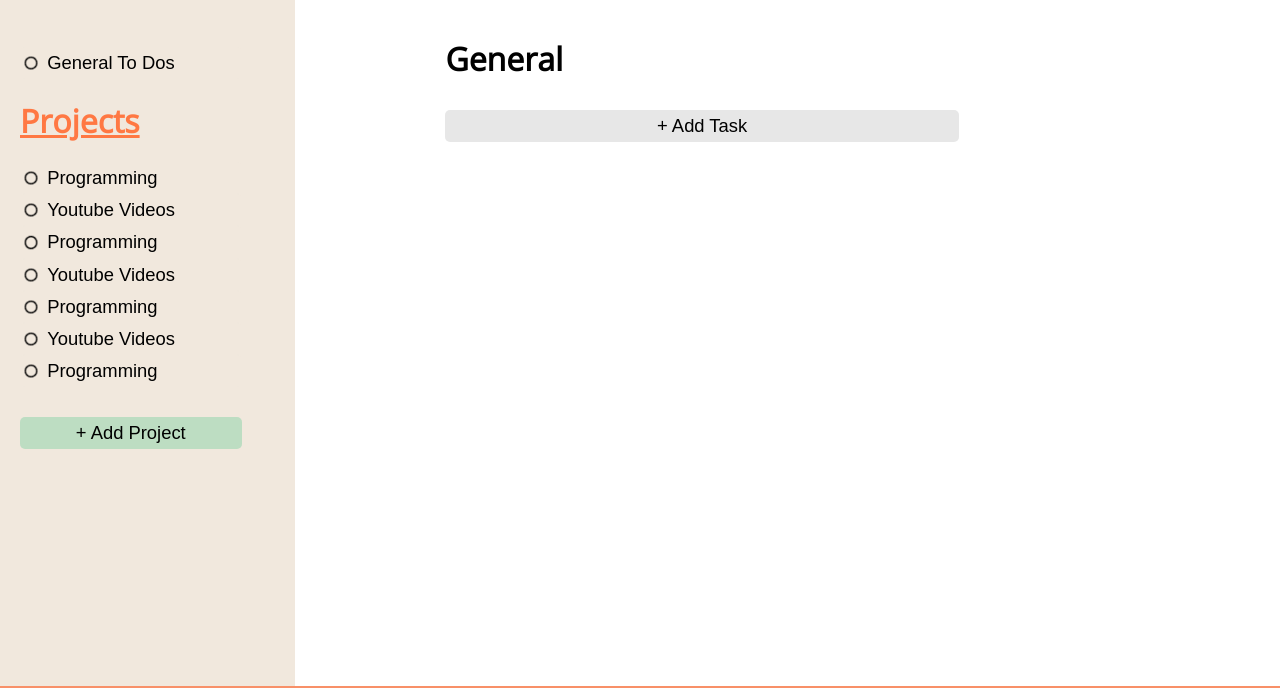
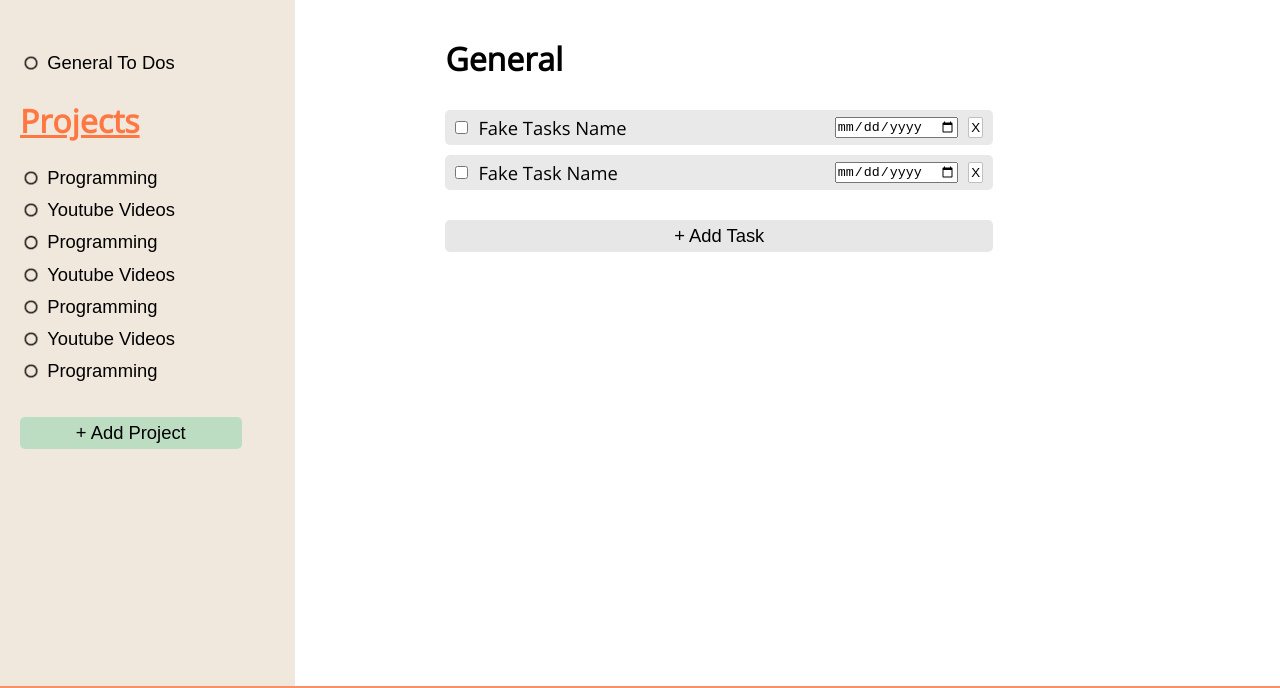
Before and after one commit to scott-hall7/todolist, a website built with webpack: page dist/index.html in a window 1280 px wide. Shown: the part 72-760 px from the top of the page. Built offline with nearby package versions, Linux system fonts and the light colour scheme; a web font is replaced by a local one.

Commit message:
adding task styling, finalized html and css styling

```diff
--- a/dist/index.html
+++ b/dist/index.html
@@ -34,7 +34,7 @@
               />General To Dos
             </button>
             <h1>Projects</h1>
-              <div id="projects"></div>
+              <div id="projects"> <!-- Where Projects will be added-->
                 <button type="submit" class="project-button">
                   <img
                     src="../src/images/fiber_manual_record_FILL0_wght400_GRAD0_opsz48.png"
@@ -84,6 +84,7 @@
                     alt="dot"
                   />Programming
                 </button>
+              </div>
               <div id="add-project">
                 <button
                   type="submit"
@@ -105,7 +106,28 @@
             <div id="project-title">
               <h1>General</h1>
             </div>
-            <div id="project-tasks"></div>
+            <div id="project-tasks">  <!-- Where Tasks will be added-->
+              <div class = "fakeproject">
+                  <div class="fakeproject-left">
+                    <input type="checkbox" id="taskcheckbox">
+                    <p>Fake Tasks Name </p>
+                </div>
+                <div class="fakeproject-right">
+                  <input type="date" id="taskdate">
+                  <button type="submit" class="taskremove">X</button>
+                </div>
+              </div>
+              <div class = "fakeproject">
+                  <div class="fakeproject-left">
+                    <input type="checkbox" id="taskcheckbox">
+                    <p>Fake Task Name </p>
+                </div>
+                <div class="fakeproject-right">
+                  <input type="date" id="taskdate">
+                  <button type="submit" class="taskremove">X</button>
+                </div>
+              </div>
+            </div>
             <div id="add-task">
               <button
                 type="submit"
--- a/dist/main.js
+++ b/dist/main.js
@@ -7,7 +7,7 @@ const addTaskInput = document.getElementById("add-task-input");
 const taskInputButtons = document.querySelectorAll(".task-input-button");
 
 
-//When Add button is clicked, hide button and display project input.
+//When Add project button is clicked, hide button and display project input.
 addProjectButton.addEventListener('click', () =>    {
     addProjectButton.style.display = 'none';
     addProjectInput.style.display = 'flex';
@@ -22,13 +22,14 @@ projectInputButtons.forEach(button  =>  {
     });
 });
 
+//When Add task button is clicked, hide button and display task input.
 addTaskButton.addEventListener('click', () =>    {
     addTaskButton.style.display = 'none';
     addTaskInput.style.display = 'flex';
 
 });
 
-//When either button is clicked, hide project input and display button.
+//When either button is clicked, hide task input and display button.
 taskInputButtons.forEach(button  =>  {
     button.addEventListener('click', () => {
         addTaskButton.style.display = 'flex';
--- a/dist/style.css
+++ b/dist/style.css
@@ -135,6 +135,47 @@ html {
   margin: 40px 150px;
 }
 
+#project-tasks  {
+    display: flex;
+    flex-direction: column;
+    margin-top: 30px;
+    gap: 10px
+}
+
+.fakeproject    {
+    display: flex;
+    align-items: center;
+    justify-content: space-between;
+    font-size: 1.15em;
+    width: 80%;
+    background-color: rgb(233, 233, 233);
+    padding: 5px 10px;
+    border-radius: 5px;
+}
+
+.fakeproject-left   {
+    display: flex;
+    gap: 10px;
+}
+
+.fakeproject-right  {
+    display: flex;
+    gap: 10px;
+}
+
+.taskremove {
+    background-color: white;
+    border: 1px solid rgb(192, 192, 192);
+    border-radius: 2px;
+    padding:2px;
+}
+
+.taskremove:hover   {
+    cursor: pointer;
+    transform: scale(1.05);
+}
+
+
 #add-task   {
     margin-top: 30px;
 }
@@ -142,7 +183,7 @@ html {
 #add-task-button    {
     display: flex;
     justify-content: center;
-    width: 75%;
+    width: 80%;
     border: none;
     font-size: 1.15em;
     border-radius: 5px;
```
Lines whose indentation alone changed are shown as unchanged.
